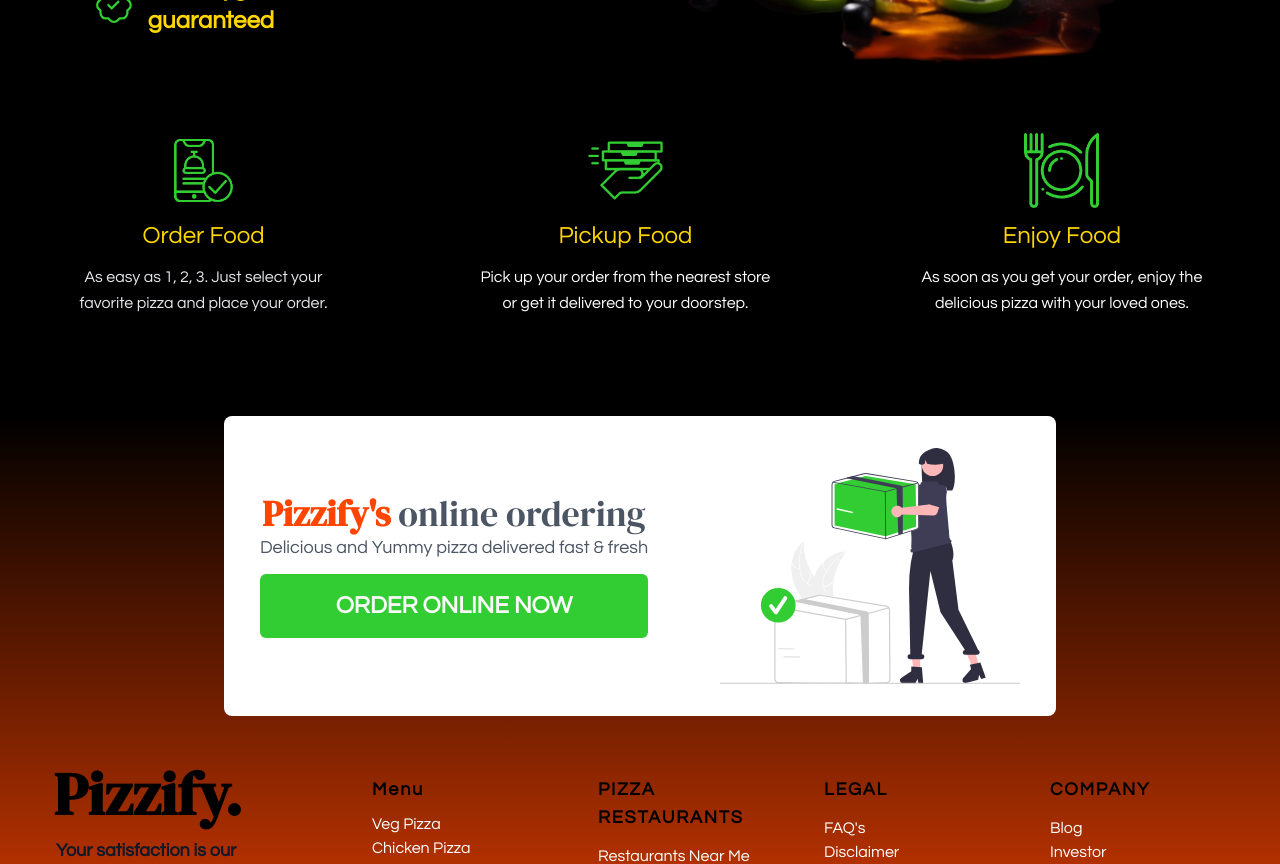
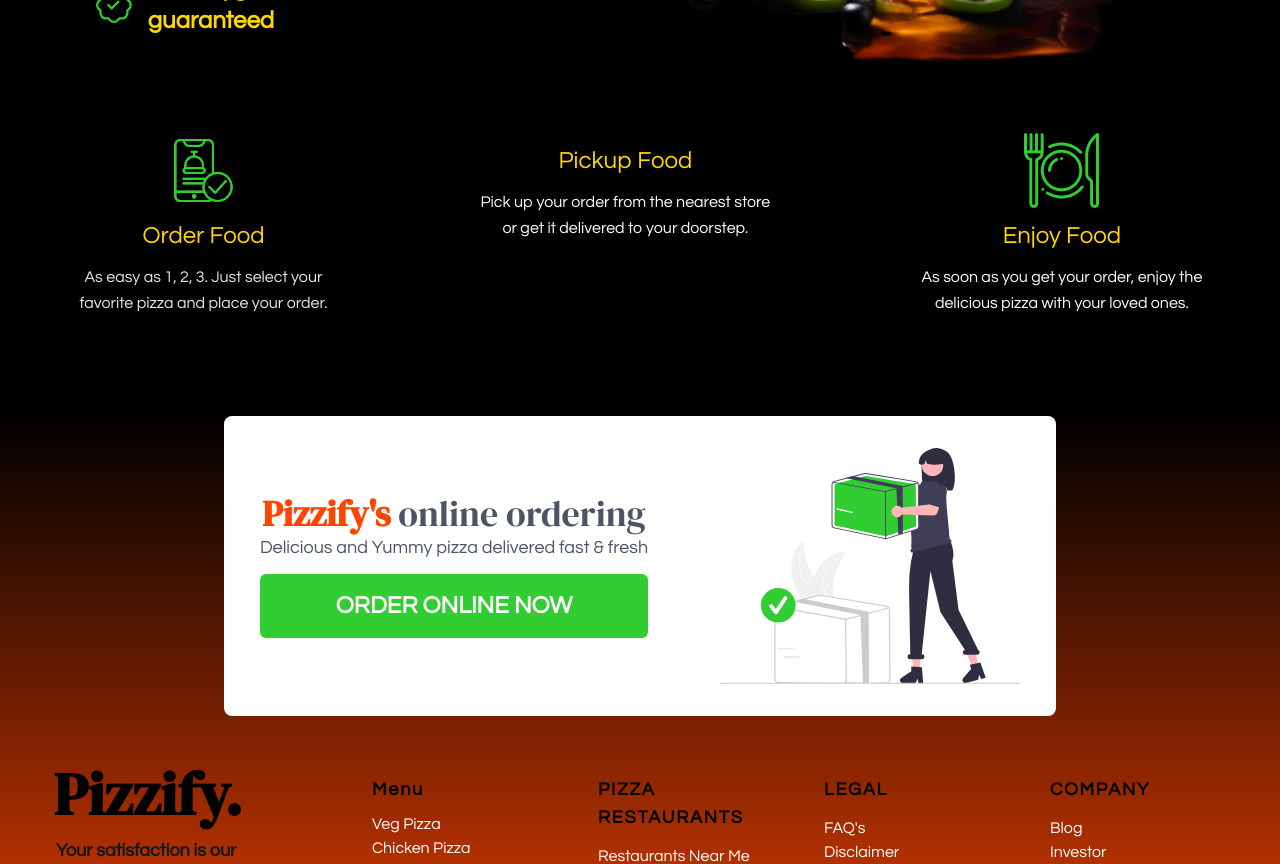
Before and after one commit to AkashGautam0001/desi-pizza-frontend, a React (Vite) app: page / in a window 1280 px wide. Shown: the part 1780-2644 px from the top of the page. Built offline with nearby package versions, Linux system fonts and the light colour scheme.

Commit message:
pickup img remove

```diff
--- a/src/pages/Home.jsx
+++ b/src/pages/Home.jsx
@@ -8,7 +8,7 @@
 import BirthdayParty from "../assets/images/BirthdayParty.png";
 import DeliFood from "../assets/images/DeliFood.png";
 import IconPatchCheck from "../components/icons/IconPatchCheck";
-import Pickup from "../assets/images/Pickup.png";
+// import Pickup from "../assets/images/Pickup.png";
 import Enjoy from "../assets/images/Enjoy.png";
 import Order from "../assets/images/Order.png";
 import Layout from "../layouts/Layout";
@@ -222,11 +222,11 @@
 					</div>
 
 					<div className="flex flex-col justify-center items-center h-full bg-opacity-55 px-8 lg:py-10 m-2 rounded-lg overflow-hidden text-center relative">
-						<img
+						{/* <img
 							width={75}
 							src={Pickup}
 							alt="pickup"
-						/>
+						/> */}
 						<h1 className="title-font sm:text-2xl text-xl font-medium text-secondary m-3">
 							Pickup Food
 						</h1>
```
